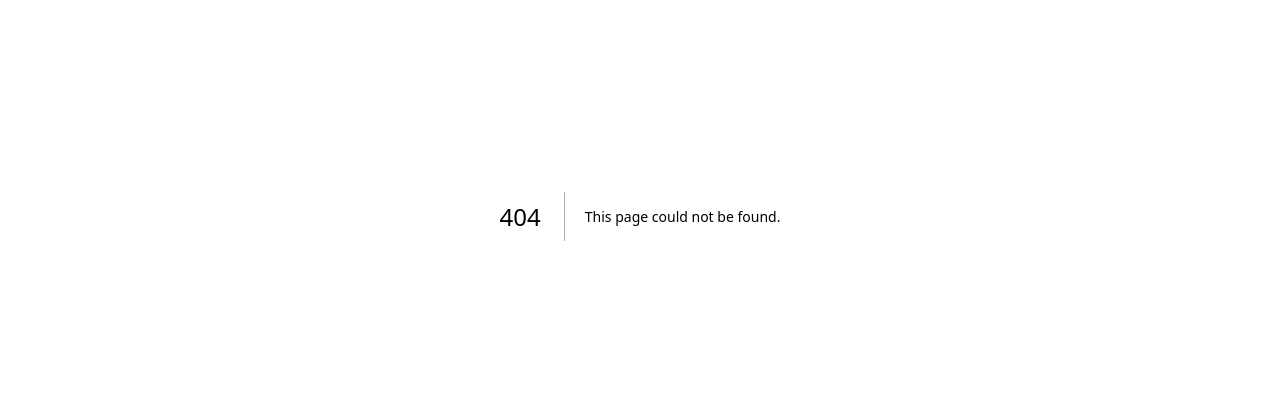
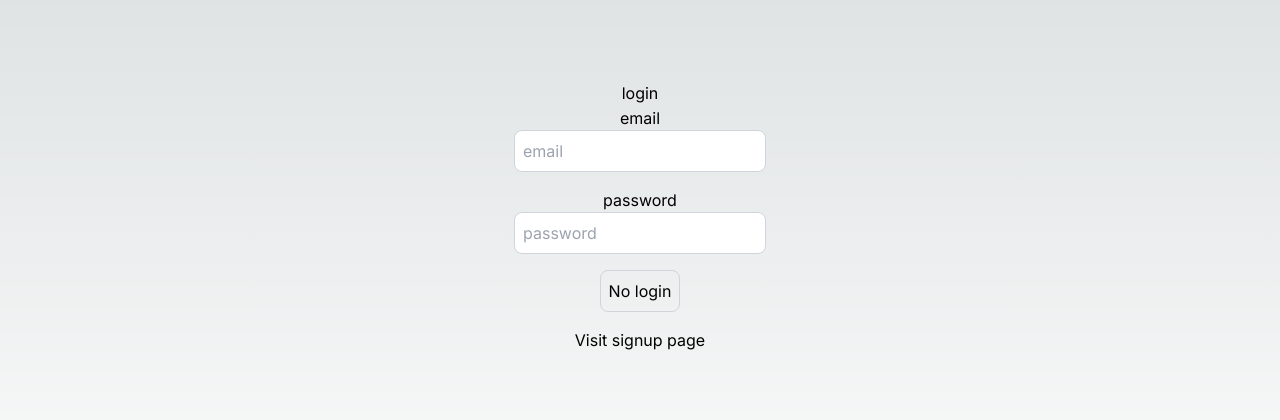
Before and after one commit to MauryaTejash/Authentication-Using-Next.js, a Next.js app: page /login in a window 1280 px wide. Before the commit this address had no page. Shown: the part 184-604 px from the top of the page. Built offline with nearby package versions, Linux system fonts and the light colour scheme.

Commit message:
login page

```diff
--- /dev/null
+++ b/src/app/login/page.tsx
@@ -0,0 +1,71 @@
+'use client'
+import axios from "axios";
+import Link from "next/link";
+import { useRouter } from "next/navigation";
+import React, { useEffect, useState } from "react";
+import { toast } from "react-hot-toast";
+function loginPage(){
+
+    const router = useRouter()
+    const [user,setUser] = React.useState({
+        email:"",
+        password:""
+    })
+
+    const [buttonDisabled,setButtonDisabled] = useState(false)
+
+    const [loading, setLoading] = useState(false)
+
+    const onlogin = async()=>{
+        try {
+            setLoading(true);
+            const response = await axios.post('/api/users/login',user)
+            console.log("login success",response.data);
+            router.push('/profile')
+
+        } catch (error:any) {
+            console.log("login failed");
+            toast.error(error.message)
+        }
+    }
+
+    useEffect(()=>{
+        if (user.email.length > 0 && user.password.length >0) {
+            setButtonDisabled(false)
+        }
+        else{
+            setButtonDisabled(true)
+        }
+    },[user])
+
+    return(
+        <div className="flex flex-col items-center justify-center min-h-screen py-2">
+        <h1>{loading ? "Processing...." : "login"}</h1>
+        <hr />
+
+        <label htmlFor="email">email</label>
+        <input
+        className="p-2 border border-gray-300 rounded-lg mb-4 focus:outline-none focus:border-gray-600 text-black"
+            id="email"
+            type="text"
+            value={user.email}
+            onChange={(e) => setUser({...user, email: e.target.value})}
+            placeholder="email"
+            />
+        <label htmlFor="password">password</label>
+        <input
+        className="p-2 border border-gray-300 rounded-lg mb-4 focus:outline-none focus:border-gray-600 text-black"
+            id="password"
+            type="password"
+            value={user.password}
+            onChange={(e) => setUser({...user, password: e.target.value})}
+            placeholder="password"
+            />
+            <button
+            onClick={onlogin}
+            className="p-2 border border-gray-300 rounded-lg mb-4 focus:outline-none focus:border-gray-600">{buttonDisabled ? "No login" : "Login"}</button>
+            <Link href="/signup">Visit signup page</Link>
+        </div>
+    )
+}
+export default loginPage
```
